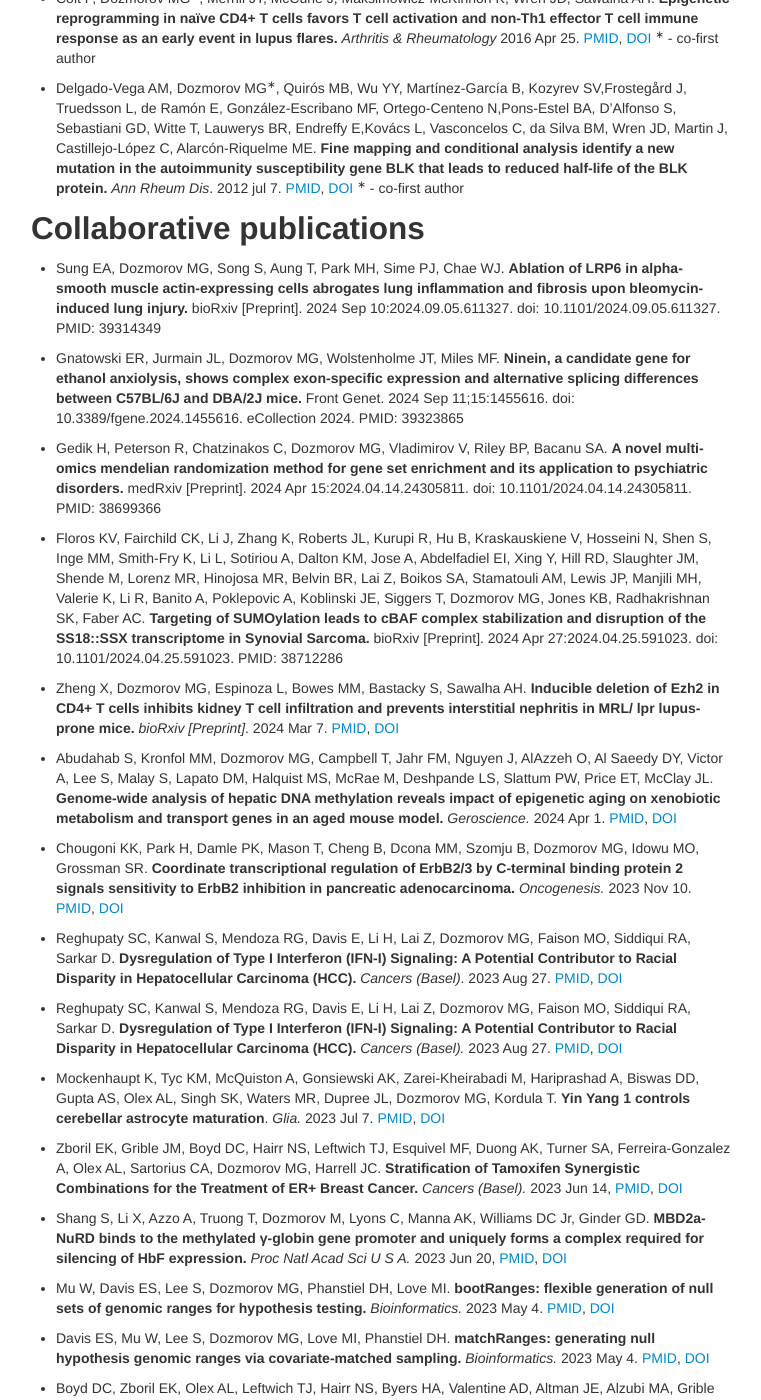
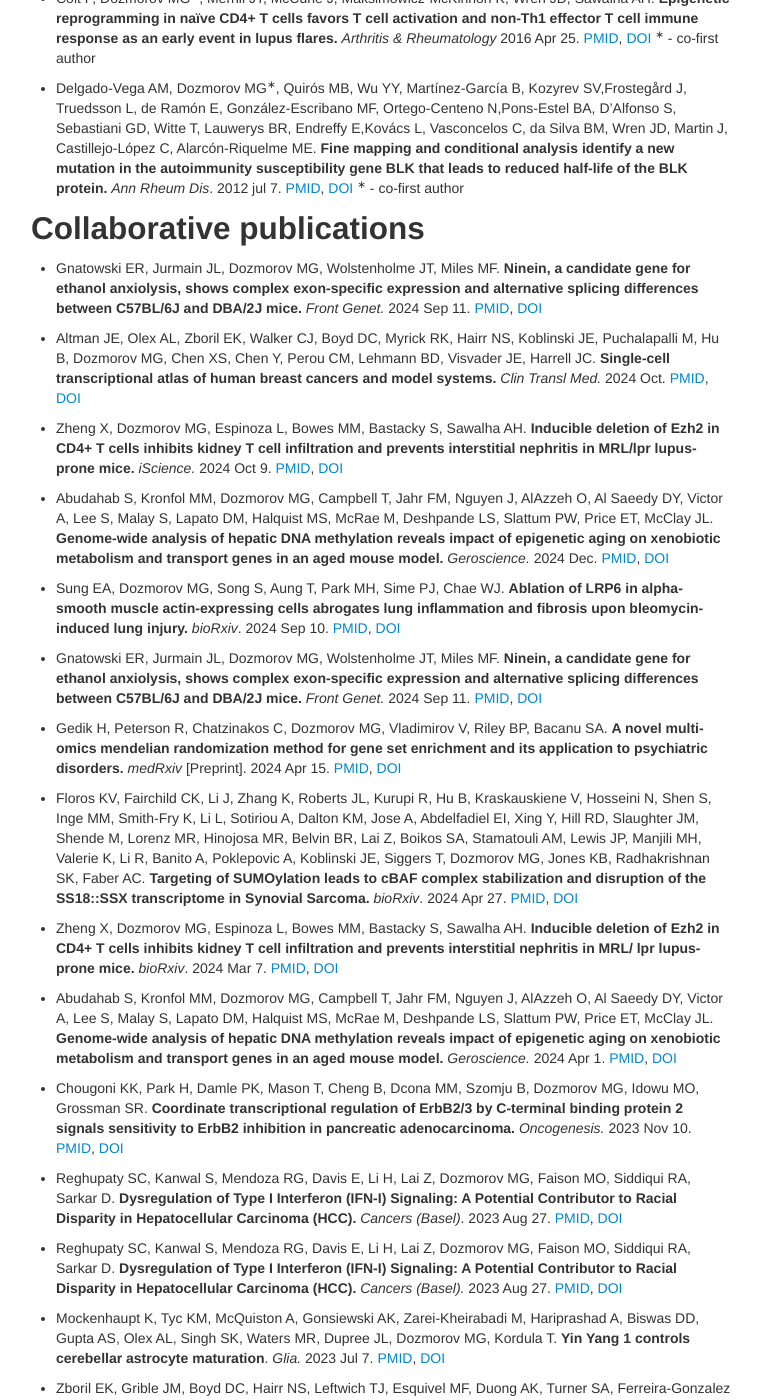
Before and after one commit to dozmorovlab/dozmorovlab.github.io, a Jekyll site: the page built from 02-pubs.md, in a window 1280 px wide and 1400 px high, scrolled down 3114 px. Shown: the whole window, without its empty margins (259-1020 px from the left). Built offline with Jekyll 4.4.1, drawn with Linux system fonts in a browser that asks for light colours; comment, search, counter and statistics services are not loaded; some of the changed text lies outside the part shown.

Commit message:
Latest updates

```diff
--- a/02-pubs.md
+++ b/02-pubs.md
@@ -16,7 +16,7 @@ permalink: "publications.html"
 
 ## Lead/senior author publications
 
-- Wall BPG, Nguyen M, Harrell JC, Dozmorov MG<sup>&lowast;</sup>. **Machine and deep learning methods for predicting 3D genome organization.** Methods Mol Biol._ 2025. [PMID](https://www.ncbi.nlm.nih.gov/pubmed/39283464), [DOI](https://doi.org/10.1007/978-1-0716-4136-1_22) <span data-badge-type="4" data-doi="10.1007/978-1-0716-4136-1_22" data-hide-no-mentions="true" class="altmetric-embed">, [Preprint](https://arxiv.org/abs/2403.03231)
+- Wall BPG, Nguyen M, Harrell JC, Dozmorov MG<sup>&lowast;</sup>. **Machine and deep learning methods for predicting 3D genome organization.** _Methods Mol Biol._ 2025. [PMID](https://www.ncbi.nlm.nih.gov/pubmed/39283464), [DOI](https://doi.org/10.1007/978-1-0716-4136-1_22) <span data-badge-type="4" data-doi="10.1007/978-1-0716-4136-1_22" data-hide-no-mentions="true" class="altmetric-embed">, [Preprint](https://arxiv.org/abs/2403.03231)
 
 - Dozmorov MG<sup>&lowast;</sup>, Marshall MA, Rashid NS, Grible JM, Valentine A, Olex AL, Murthy K, Chakraborty A, Reyna J, Figueroa DS, Hinojosa-Gonzalez L, Da-Inn Lee E, Baur BA, Roy S, Ay F, Harrell JC. **Rewiring of the 3D genome during acquisition of carboplatin resistance in a triple-negative breast cancer patient-derived xenograft**. _Sci Rep._ 2023 Apr 3, [PMID](https://www.ncbi.nlm.nih.gov/pubmed/37012431), [DOI](https://doi.org/10.1038/s41598-023-32568-7) <span data-badge-type="4" data-doi="10.1038/s41598-023-32568-7" data-hide-no-mentions="true" class="altmetric-embed">
 
@@ -113,17 +113,23 @@ permalink: "publications.html"
 
 ## Collaborative publications
 
-- Sung EA, Dozmorov MG, Song S, Aung T, Park MH, Sime PJ, Chae WJ. **Ablation of LRP6 in alpha-smooth muscle actin-expressing cells abrogates lung inflammation and fibrosis upon bleomycin-induced lung injury.** bioRxiv [Preprint]. 2024 Sep 10:2024.09.05.611327. doi: 10.1101/2024.09.05.611327.
-PMID: 39314349
+- Gnatowski ER, Jurmain JL, Dozmorov MG, Wolstenholme JT, Miles MF. **Ninein, a candidate gene for ethanol anxiolysis, shows complex exon-specific expression and alternative splicing differences between C57BL/6J and DBA/2J mice.** _Front Genet._ 2024 Sep 11. [PMID](https://www.ncbi.nlm.nih.gov/pubmed/39323865), [DOI](https://doi.org/10.3389/fgene.2024.1455616) <span data-badge-type="4" data-doi="10.3389/fgene.2024.1455616" data-hide-no-mentions="true" class="altmetric-embed"> </span>
 
-- Gnatowski ER, Jurmain JL, Dozmorov MG, Wolstenholme JT, Miles MF. **Ninein, a candidate gene for ethanol anxiolysis, shows complex exon-specific expression and alternative splicing differences between C57BL/6J and DBA/2J mice.** Front Genet. 2024 Sep 11;15:1455616. doi: 10.3389/fgene.2024.1455616. eCollection 2024. PMID: 39323865
+- Altman JE, Olex AL, Zboril EK, Walker CJ, Boyd DC, Myrick RK, Hairr NS, Koblinski JE, Puchalapalli M, Hu B, Dozmorov MG, Chen XS, Chen Y, Perou CM, Lehmann BD, Visvader JE, Harrell JC. **Single-cell transcriptional atlas of human breast cancers and model systems.** _Clin Transl Med._ 2024 Oct. [PMID](https://www.ncbi.nlm.nih.gov/pubmed/39417215), [DOI](https://doi.org/10.1002/ctm2.70044) <span data-badge-type="4" data-doi="10.1002/ctm2.70044" data-hide-no-mentions="true" class="altmetric-embed"> </span>
 
-- Gedik H, Peterson R, Chatzinakos C, Dozmorov MG, Vladimirov V, Riley BP, Bacanu SA. **A novel multi-omics mendelian randomization method for gene set enrichment and its application to psychiatric disorders.** medRxiv [Preprint]. 2024 Apr 15:2024.04.14.24305811. doi: 10.1101/2024.04.14.24305811.
-PMID: 38699366
+- Zheng X, Dozmorov MG, Espinoza L, Bowes MM, Bastacky S, Sawalha AH. **Inducible deletion of Ezh2 in CD4+ T cells inhibits kidney T cell infiltration and prevents interstitial nephritis in MRL/lpr lupus-prone mice.** _iScience._ 2024 Oct 9. [PMID](https://www.ncbi.nlm.nih.gov/pubmed/39498302), [DOI](https://doi.org/10.1016/j.isci.2024.111114) <span data-badge-type="4" data-doi="10.1016/j.isci.2024.111114" data-hide-no-mentions="true" class="altmetric-embed"> </span>
 
-- Floros KV, Fairchild CK, Li J, Zhang K, Roberts JL, Kurupi R, Hu B, Kraskauskiene V, Hosseini N, Shen S, Inge MM, Smith-Fry K, Li L, Sotiriou A, Dalton KM, Jose A, Abdelfadiel EI, Xing Y, Hill RD, Slaughter JM, Shende M, Lorenz MR, Hinojosa MR, Belvin BR, Lai Z, Boikos SA, Stamatouli AM, Lewis JP, Manjili MH, Valerie K, Li R, Banito A, Poklepovic A, Koblinski JE, Siggers T, Dozmorov MG, Jones KB, Radhakrishnan SK, Faber AC. **Targeting of SUMOylation leads to cBAF complex stabilization and disruption of the SS18::SSX transcriptome in Synovial Sarcoma.** bioRxiv [Preprint]. 2024 Apr 27:2024.04.25.591023. doi: 10.1101/2024.04.25.591023. PMID: 38712286
+- Abudahab S, Kronfol MM, Dozmorov MG, Campbell T, Jahr FM, Nguyen J, AlAzzeh O, Al Saeedy DY, Victor A, Lee S, Malay S, Lapato DM, Halquist MS, McRae M, Deshpande LS, Slattum PW, Price ET, McClay JL. **Genome-wide analysis of hepatic DNA methylation reveals impact of epigenetic aging on xenobiotic metabolism and transport genes in an aged mouse model.** _Geroscience._ 2024 Dec. [PMID](https://www.ncbi.nlm.nih.gov/pubmed/38558216), [DOI](https://doi.org/10.1007/s11357-024-01137-9) <span data-badge-type="4" data-doi="10.1007/s11357-024-01137-9" data-hide-no-mentions="true" class="altmetric-embed"> </span>
 
-- Zheng X, Dozmorov MG, Espinoza L, Bowes MM, Bastacky S, Sawalha AH. **Inducible deletion of Ezh2 in CD4+ T cells inhibits kidney T cell infiltration and prevents interstitial nephritis in MRL/ lpr lupus-prone mice.** _bioRxiv [Preprint]_. 2024 Mar 7. [PMID](https://www.ncbi.nlm.nih.gov/pubmed/38496595), [DOI](https://doi.org/10.1101/2024.03.04.583401) <span data-badge-type="4" data-doi="10.1101/2024.03.04.583401" data-hide-no-mentions="true" class="altmetric-embed"> </span>
+- Sung EA, Dozmorov MG, Song S, Aung T, Park MH, Sime PJ, Chae WJ. **Ablation of LRP6 in alpha-smooth muscle actin-expressing cells abrogates lung inflammation and fibrosis upon bleomycin-induced lung injury.** _bioRxiv_. 2024 Sep 10. [PMID](https://www.ncbi.nlm.nih.gov/pubmed/39314349), [DOI](https://doi.org/10.1101/2024.09.05.611327) <span data-badge-type="4" data-doi="10.1101/2024.09.05.611327" data-hide-no-mentions="true" class="altmetric-embed"> </span>
+
+- Gnatowski ER, Jurmain JL, Dozmorov MG, Wolstenholme JT, Miles MF. **Ninein, a candidate gene for ethanol anxiolysis, shows complex exon-specific expression and alternative splicing differences between C57BL/6J and DBA/2J mice.** _Front Genet._ 2024 Sep 11. [PMID](https://www.ncbi.nlm.nih.gov/pubmed/39323865), [DOI](https://doi.org/10.3389/fgene.2024.1455616) <span data-badge-type="4" data-doi="10.3389/fgene.2024.1455616" data-hide-no-mentions="true" class="altmetric-embed"> </span>
+
+- Gedik H, Peterson R, Chatzinakos C, Dozmorov MG, Vladimirov V, Riley BP, Bacanu SA. **A novel multi-omics mendelian randomization method for gene set enrichment and its application to psychiatric disorders.** _medRxiv_ [Preprint]. 2024 Apr 15. [PMID](https://www.ncbi.nlm.nih.gov/pubmed/38699366), [DOI](https://doi.org/10.1101/2024.04.14.243058111) <span data-badge-type="4" data-doi="10.1101/2024.04.14.24305811" data-hide-no-mentions="true" class="altmetric-embed"> </span>
+
+- Floros KV, Fairchild CK, Li J, Zhang K, Roberts JL, Kurupi R, Hu B, Kraskauskiene V, Hosseini N, Shen S, Inge MM, Smith-Fry K, Li L, Sotiriou A, Dalton KM, Jose A, Abdelfadiel EI, Xing Y, Hill RD, Slaughter JM, Shende M, Lorenz MR, Hinojosa MR, Belvin BR, Lai Z, Boikos SA, Stamatouli AM, Lewis JP, Manjili MH, Valerie K, Li R, Banito A, Poklepovic A, Koblinski JE, Siggers T, Dozmorov MG, Jones KB, Radhakrishnan SK, Faber AC. **Targeting of SUMOylation leads to cBAF complex stabilization and disruption of the SS18::SSX transcriptome in Synovial Sarcoma.** _bioRxiv_. 2024 Apr 27. [PMID](https://www.ncbi.nlm.nih.gov/pubmed/38712286), [DOI](https://doi.org/10.1101/2024.04.25.591023) <span data-badge-type="4" data-doi="10.1101/2024.04.25.591023" data-hide-no-mentions="true" class="altmetric-embed"> </span>
+
+- Zheng X, Dozmorov MG, Espinoza L, Bowes MM, Bastacky S, Sawalha AH. **Inducible deletion of Ezh2 in CD4+ T cells inhibits kidney T cell infiltration and prevents interstitial nephritis in MRL/ lpr lupus-prone mice.** _bioRxiv_. 2024 Mar 7. [PMID](https://www.ncbi.nlm.nih.gov/pubmed/38496595), [DOI](https://doi.org/10.1101/2024.03.04.583401) <span data-badge-type="4" data-doi="10.1101/2024.03.04.583401" data-hide-no-mentions="true" class="altmetric-embed"> </span>
 
 - Abudahab S, Kronfol MM, Dozmorov MG, Campbell T, Jahr FM, Nguyen J, AlAzzeh O, Al Saeedy DY, Victor A, Lee S, Malay S, Lapato DM, Halquist MS, McRae M, Deshpande LS, Slattum PW, Price ET, McClay JL. **Genome-wide analysis of hepatic DNA methylation reveals impact of epigenetic aging on xenobiotic metabolism and transport genes in an aged mouse model.** _Geroscience._ 2024 Apr 1. [PMID](https://www.ncbi.nlm.nih.gov/pubmed/38558216), [DOI](https://doi.org/10.1007/s11357-024-01137-9) <span data-badge-type="4" data-doi="10.1007/s11357-024-01137-9" data-hide-no-mentions="true" class="altmetric-embed"> </span>
 
```
